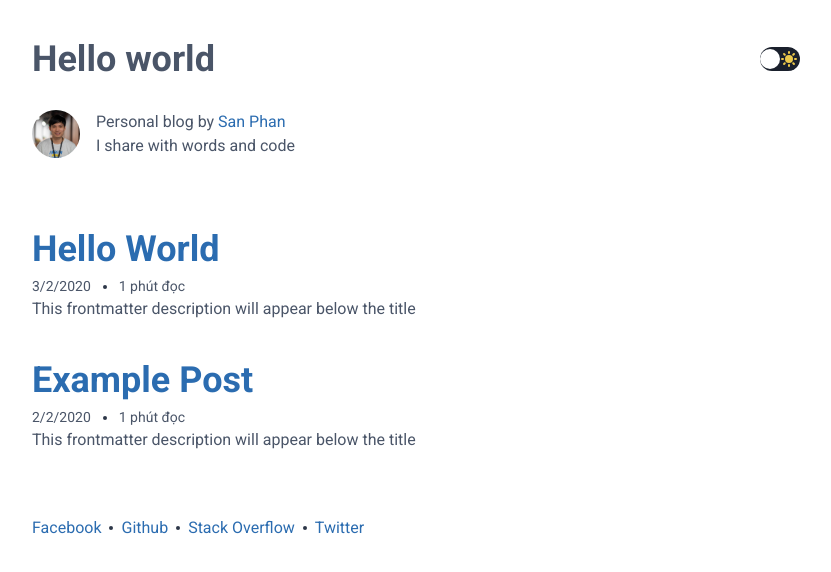
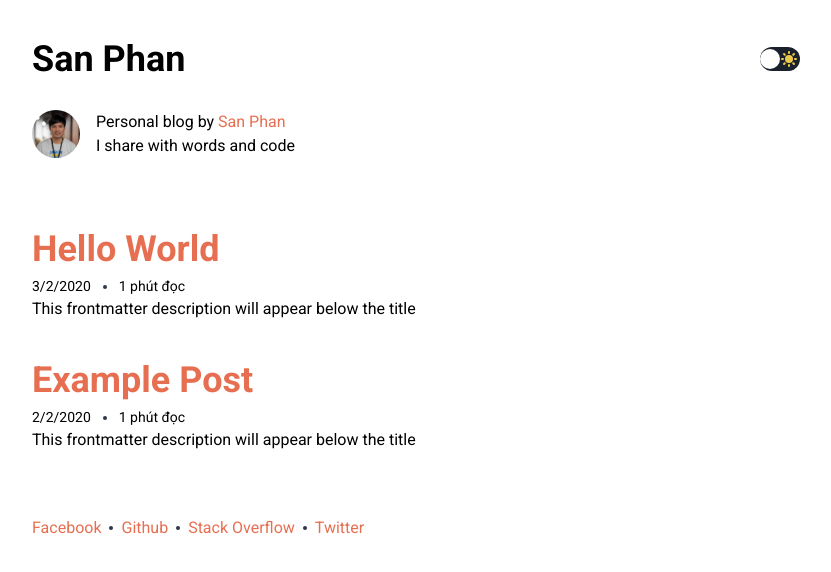
Before and after one commit to sanphandinh/next-blog, a Next.js app: page / in a window 1280 px wide. Shown: the top 572 px of the page, without its empty margins (224-1055 px from the left). Built offline with nearby package versions, Linux system fonts and the light colour scheme.

Commit message:
update new color

```diff
--- a/constants/blogInfo.ts
+++ b/constants/blogInfo.ts
@@ -1,5 +1,5 @@
 export default {
-  title: 'Hello world',
+  title: 'San Phan',
   avatar_link: '/assets/images/san.phan.jpg',
   author: 'San Phan',
   description: 'I share with words and code',
--- a/styles/index.css
+++ b/styles/index.css
@@ -1,13 +1,13 @@
 :root {
-  --text-color: #4a5568;
-  --text-link-color: #2b6cb0;
+  --text-color: #000000;
+  --text-link-color: #e76f51;
   --bg-color: #ffffff;
 }
 
 .dark {
-  --text-color: #f7fafc;
-  --text-link-color: #4299e1;
-  --bg-color: #6b46c1;
+  --text-color: #ffffff;
+  --text-link-color: #f4a261;
+  --bg-color: #264653;
 }
 
 @tailwind base;
```
